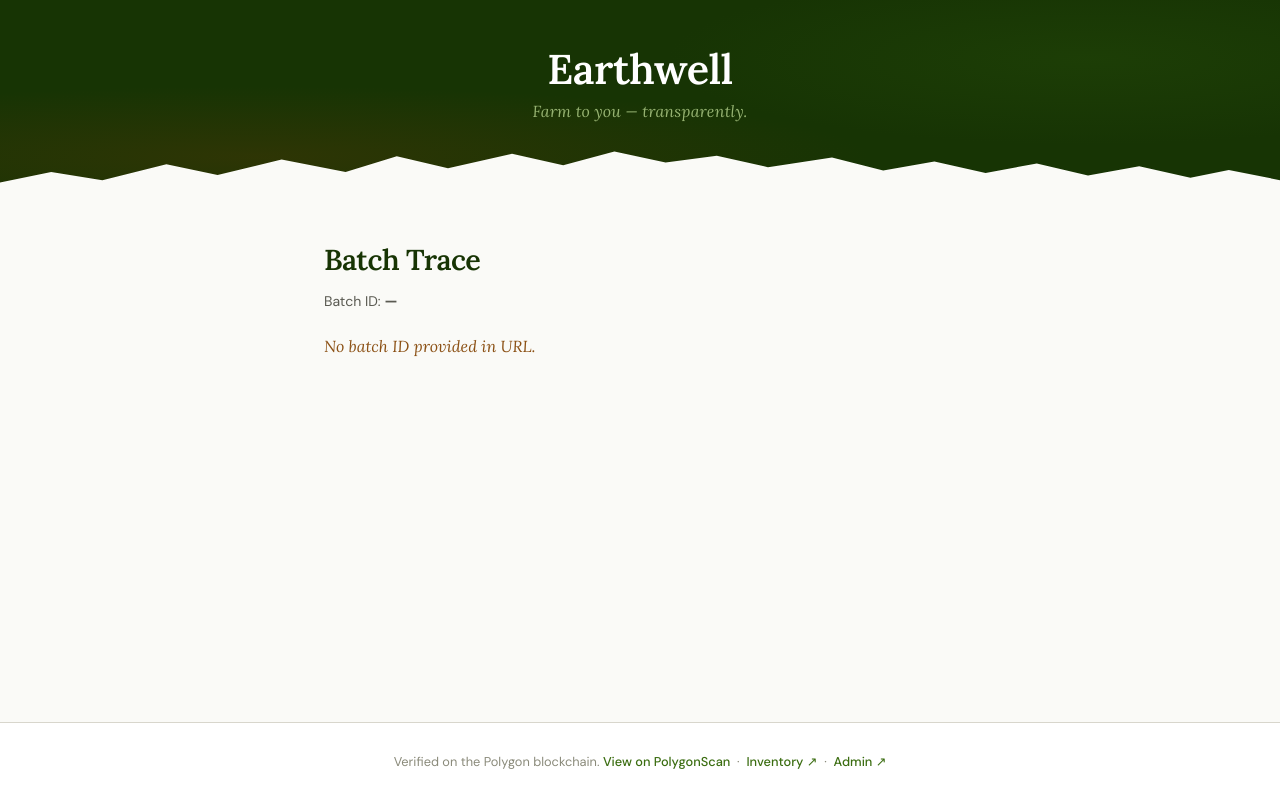
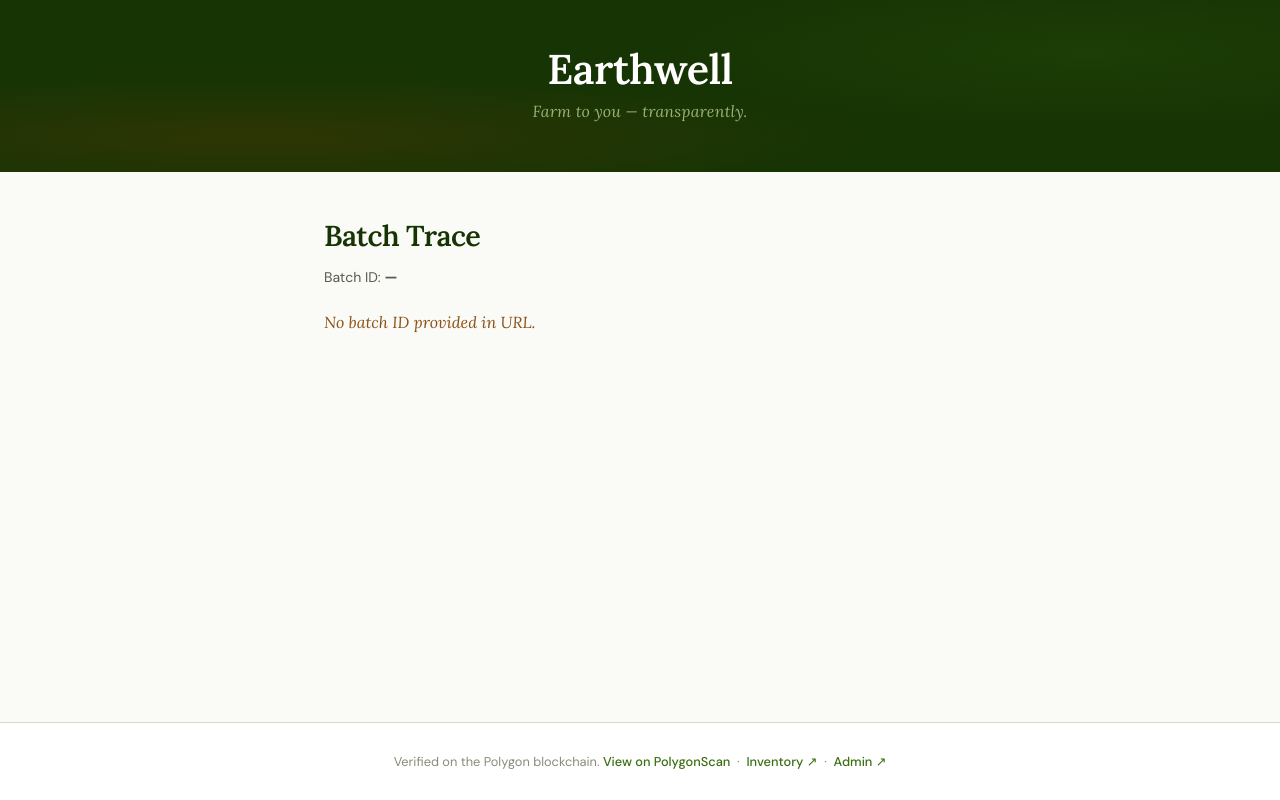
Before and after one commit to Earthwell/earthwell-trace, a website: page docs/index.html in a window 1280 px wide. Drawn offline with nearby package versions, Linux system fonts and the light colour scheme.

Commit message:
Remove jagged mountain silhouette from header — straight edge

```diff
--- a/docs/style.css
+++ b/docs/style.css
@@ -56,7 +56,7 @@ header {
   background: var(--earth-darkest);
   position: relative;
   text-align: center;
-  padding: 3rem 1.5rem 4.5rem;
+  padding: 3rem 1.5rem;
   overflow: hidden;
 }
 
@@ -69,17 +69,6 @@ header::before {
   pointer-events: none;
 }
 
-header::after {
-  content: '';
-  position: absolute; bottom: -1px; left: 0; right: 0; height: 48px;
-  background: var(--page);
-  clip-path: polygon(
-    0% 100%, 0% 70%, 4% 48%, 8% 65%, 13% 32%, 17% 54%, 22% 22%,
-    27% 48%, 31% 15%, 35% 40%, 40% 10%, 44% 34%, 48% 5%, 52% 28%,
-    56% 14%, 60% 38%, 65% 18%, 69% 45%, 73% 26%, 77% 50%, 81% 30%,
-    85% 55%, 89% 36%, 93% 60%, 96% 44%, 100% 65%, 100% 100%
-  );
-}
 
 .header-inner { position: relative; z-index: 1; }
 
```
